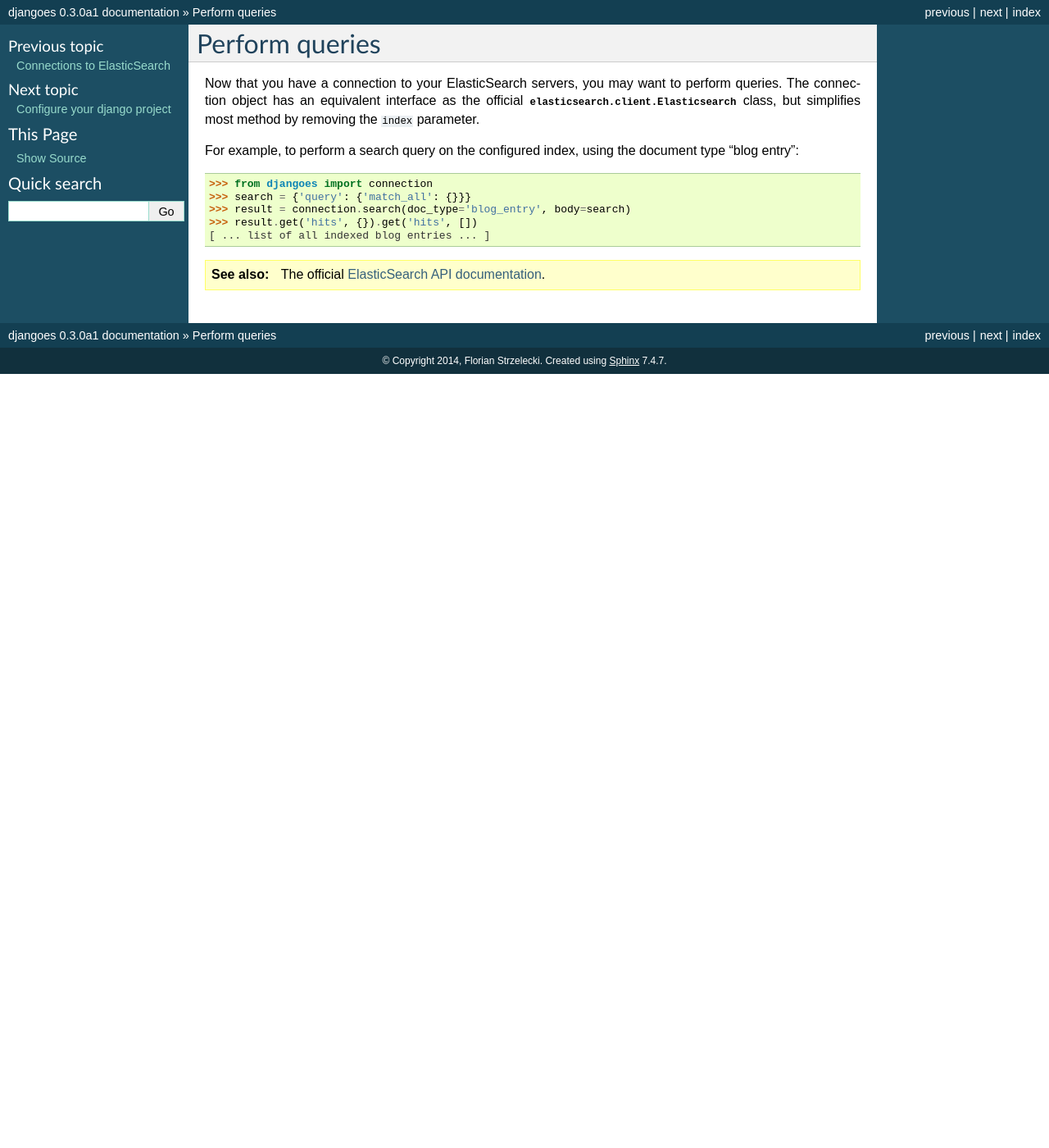
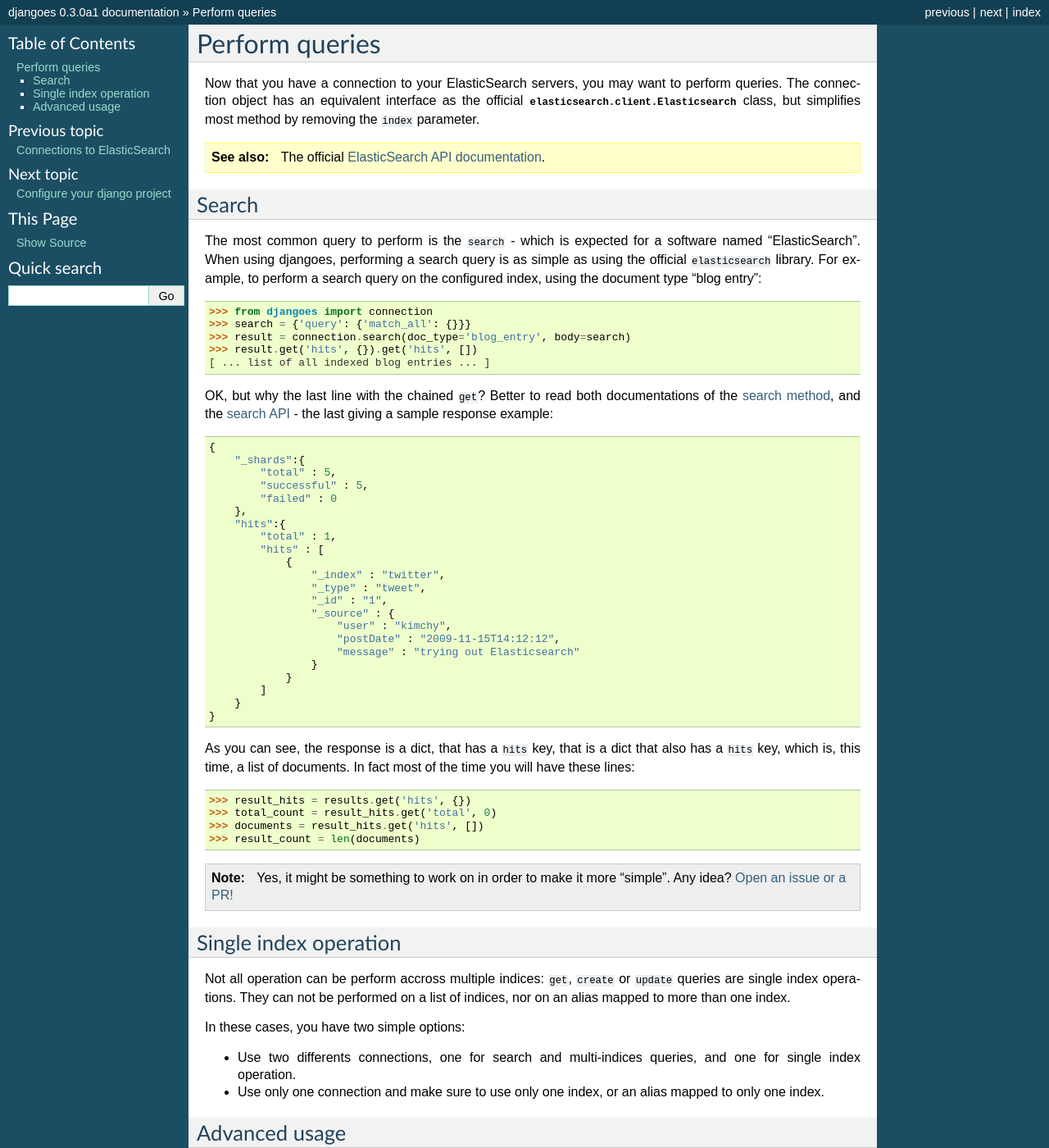
Before and after one commit to Exirel/djangoes, a Sphinx documentation site: the page built from docs/topics/queries.rst, in a window 1280 px wide and 1400 px high. Shown: the whole window at 82% size. Built offline with Sphinx 7.4.7, drawn with Linux system fonts in a browser that asks for light colours; some of the changed text lies outside the part shown.

```diff
--- a/djangoes/__init__.py
+++ b/djangoes/__init__.py
@@ -11,7 +11,7 @@
 from django.utils.functional import cached_property
 
 
-__version__ = '0.2.0'
+__version__ = '0.3.0.dev1'
 
 
 # Name of the default ElasticSearch server connection
--- a/docs/djangoes/backends.rst
+++ b/docs/djangoes/backends.rst
@@ -42,10 +42,6 @@
       It is particulary useful when aliases need to be created for example.
 
 
-.. autoclass:: djangoes.backends.abstracts.MetaClientBase
-   :members:
-
-
 backends.elasticsearch
 ======================
 
--- a/docs/topics/backends.rst
+++ b/docs/topics/backends.rst
@@ -95,9 +95,8 @@
    available backend classes.
 
 A backend is expected to subclass the :class:`djangoes.backends.abstracts.Base`
-class, and to provide a meta client class through the
-:attr:`~djangoes.backends.abstracts.Base.meta_client_class` attribute. Then,
-its ``__init__`` method is expected to accept these three parameters:
+class. Then, its ``__init__`` method is expected to accept these three
+parameters:
 
 * ``alias``: the connection's alias. It is the key used in :data:`ES_SERVERS`
   to configure the connection using this backend.
--- a/docs/topics/queries.rst
+++ b/docs/topics/queries.rst
@@ -17,8 +17,21 @@
 official :py:class:`elasticsearch.client.Elasticsearch` class, but simplifies
 most method by removing the ``index`` parameter.
 
-For example, to perform a search query on the configured index, using the
-document type "blog entry"::
+.. seealso::
+
+   The official `ElasticSearch API documentation`__.
+
+.. __: http://elasticsearch-py.readthedocs.org/en/master/api.html#elasticsearch
+
+
+Search
+======
+
+The most common query to perform is the ``search`` - which is expected for a
+software named "ElasticSearch". When using djangoes, performing a search query
+is as simple as using the official ``elasticsearch`` library. For example, to
+perform a search query on the configured index, using the document type
+"blog entry"::
 
    >>> from djangoes import connection
    >>> search = {'query': {'match_all': {}}}
@@ -26,8 +39,77 @@
    >>> result.get('hits', {}).get('hits', [])
    [ ... list of all indexed blog entries ... ]
 
-.. seealso::
+OK, but why the last line with the chained ``get``? Better to read both
+documentations of the `search method`__, and the `search API`__ - the last
+giving a sample response example::
 
-   The official `ElasticSearch API documentation`__.
+   {
+       "_shards":{
+           "total" : 5,
+           "successful" : 5,
+           "failed" : 0
+       },
+       "hits":{
+           "total" : 1,
+           "hits" : [
+               {
+                   "_index" : "twitter",
+                   "_type" : "tweet",
+                   "_id" : "1",
+                   "_source" : {
+                       "user" : "kimchy",
+                       "postDate" : "2009-11-15T14:12:12",
+                       "message" : "trying out Elasticsearch"
+                   }
+               }
+           ]
+       }
+   }
 
-.. __: http://elasticsearch-py.readthedocs.org/en/master/api.html#elasticsearch
+.. __: http://elasticsearch-py.readthedocs.org/en/master/api.html?highlight=search#elasticsearch.Elasticsearch.search
+.. __: http://www.elasticsearch.org/guide/en/elasticsearch/reference/current/search-request-body.html
+
+As you can see, the response is a dict, that has a ``hits`` key, that is a dict
+that also has a ``hits`` key, which is, this time, a list of documents. In fact
+most of the time you will have these lines::
+
+   >>> result_hits = results.get('hits', {})
+   >>> total_count = result_hits.get('total', 0)
+   >>> documents = result_hits.get('hits', [])
+   >>> result_count = len(documents)
+
+.. note::
+
+   Yes, it might be something to work on in order to make it more "simple".
+   Any idea? `Open an issue or a PR!`__
+
+   .. __: https://github.com/exirel/djangoes
+
+
+Single index operation
+======================
+
+Not all operation can be perform accross multiple indices: ``get``, ``create``
+or ``update`` queries are single index operations. They can not be performed
+on a list of indices, nor on an alias mapped to more than one index.
+
+In these cases, you have two simple options:
+
+* Use two differents connections, one for search and multi-indices queries,
+  and one for single index operation.
+* Use only one connection and make sure to use only one index, or an alias
+  mapped to only one index.
+
+
+Advanced usage
+==============
+
+To perform any advanced queries, such as getting the list of aliases for an
+index, the ``client`` attribute is available on each connection: it is the
+underlying client implementation.
+
+.. warning::
+
+   At the moment, the ``client`` attribute is not well documented as the
+   behavior of the backend is supposed to change in a near future, with a more
+   stable API.
```
Also changed, not shown: 4 other files.
